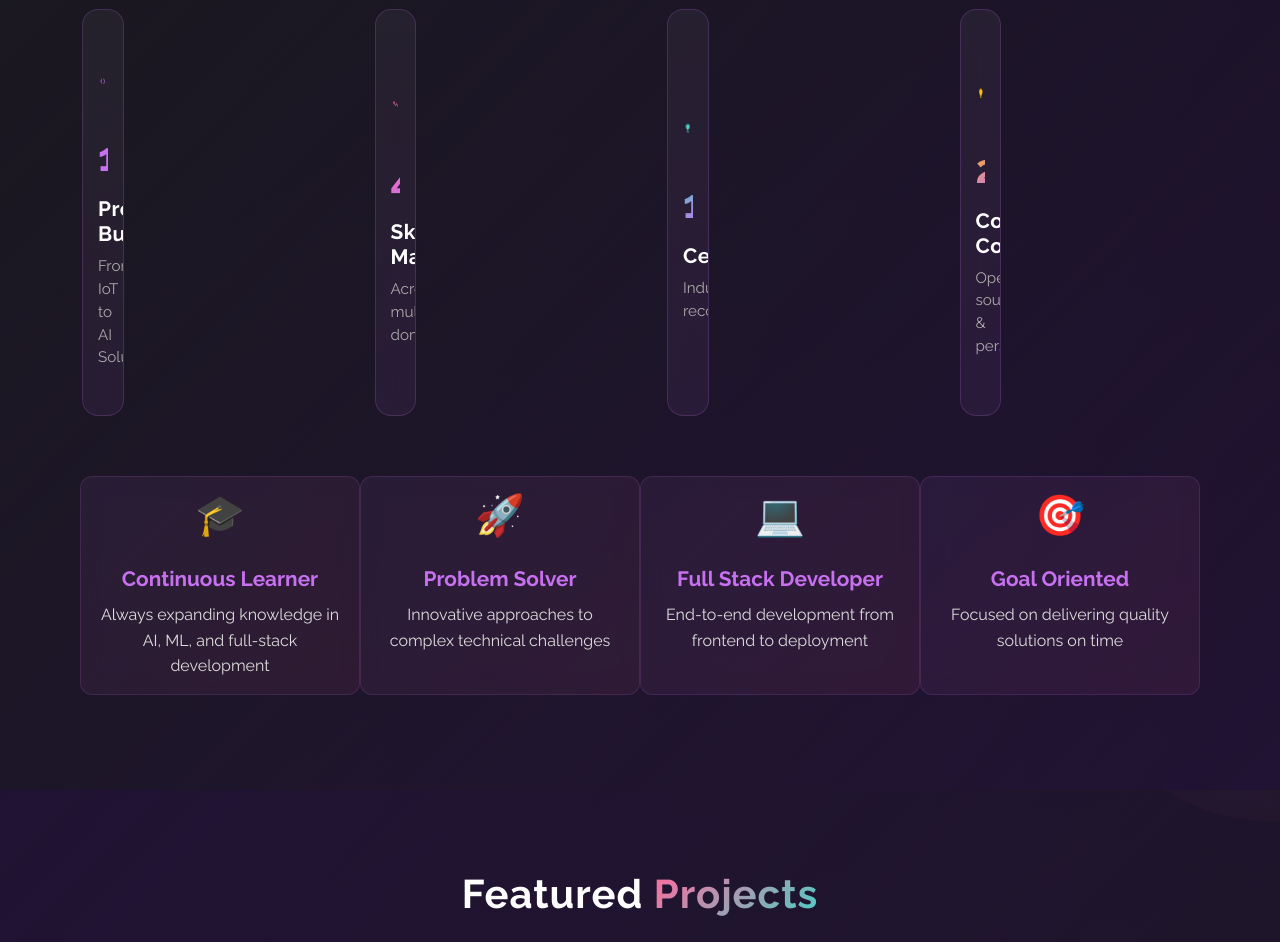
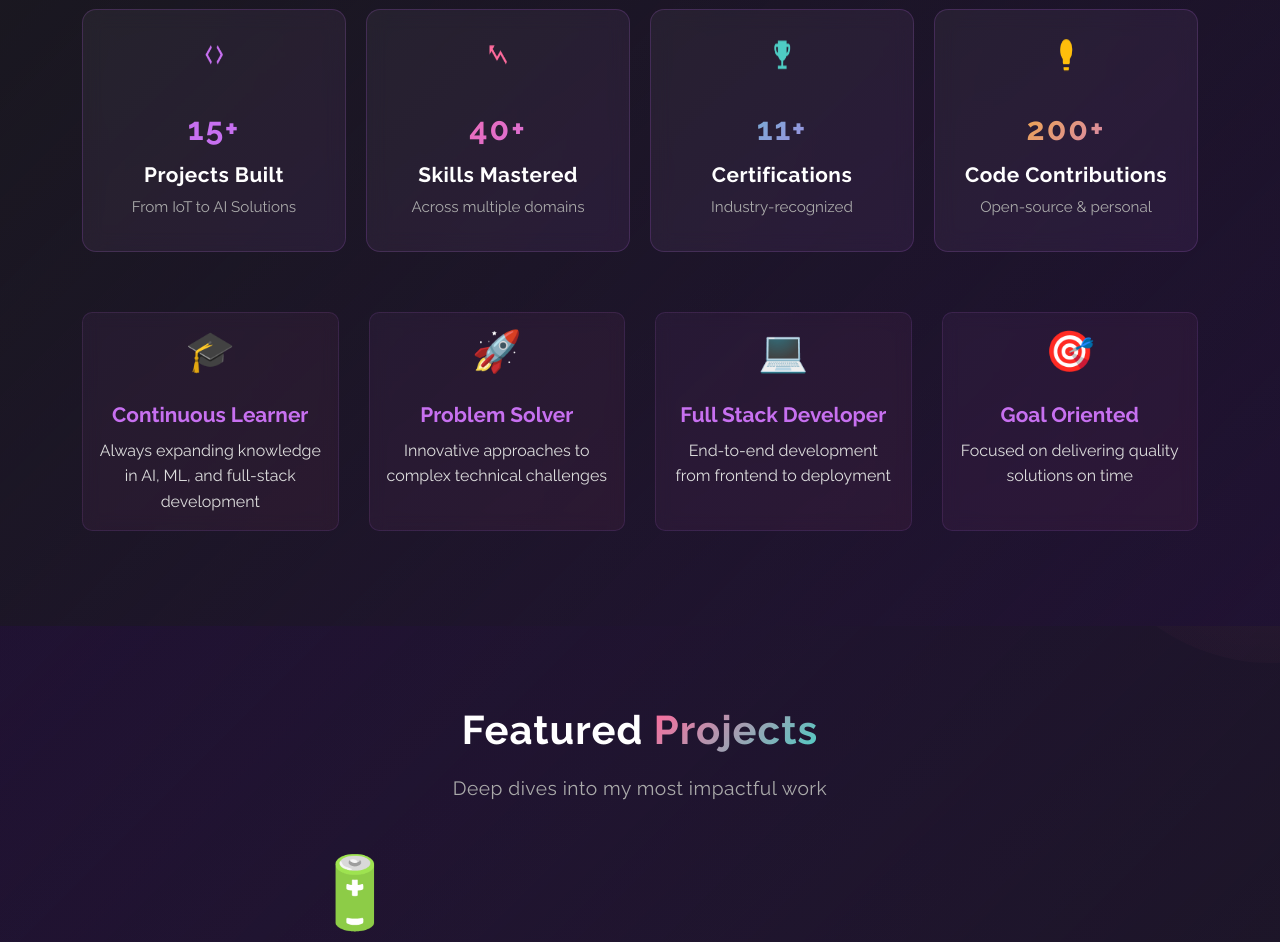
Before and after one commit to Developer-Yogeshwaran/Portfolio, a React (Create React App) app: page / in a window 1280 px wide. Shown: the part 2340-3282 px from the top of the page. Built offline with nearby package versions, Linux system fonts and the light colour scheme.

Commit message:
Portfolio update

```diff
--- a/src/components/Achievements/Achievements.css
+++ b/src/components/Achievements/Achievements.css
@@ -15,20 +15,29 @@
   line-height: 1.3;
   word-break: normal;
   overflow-wrap: break-word;
+  text-align: center;
+}
+
+.achievement-card {
+  display: flex;
+  align-items: flex-start;
+  width: 100%;
+  max-width: 620px;
+  margin: 0 auto;
 }
 
 .certification-item {
   background: linear-gradient(
     135deg,
-    rgba(155, 89, 182, 0.15),
-    rgba(155, 89, 182, 0.05)
+    rgba(155, 89, 182, 0.12),
+    rgba(155, 89, 182, 0.04)
   );
-  padding: 25px;
+  padding: 18px;
   border-radius: 10px;
-  border: 1px solid rgba(155, 89, 182, 0.3);
-  transition: all 0.3s ease-in-out;
+  border: 1px solid rgba(155, 89, 182, 0.22);
+  transition: all 0.2s ease-in-out;
   height: 100%;
-  box-shadow: 0 5px 15px rgba(0, 0, 0, 0.2);
+  box-shadow: 0 4px 10px rgba(0, 0, 0, 0.18);
   position: relative;
   overflow: hidden;
 }
@@ -40,17 +49,26 @@
   background: linear-gradient(135deg, rgba(199, 112, 240, 0.25), rgba(199, 112, 240, 0.1));
 }
 
+/* Normalize icon sizes (override inline styles) */
+.certification-item svg,
+.achievement-card svg,
+.cert-icon {
+  font-size: 1.6rem !important;
+  color: #c770f0 !important;
+  margin-bottom: 10px !important;
+}
+
 .achievement-card {
   background: linear-gradient(
     135deg,
-    rgba(155, 89, 182, 0.1),
-    rgba(155, 89, 182, 0.05)
+    rgba(155, 89, 182, 0.08),
+    rgba(155, 89, 182, 0.03)
   );
-  padding: 30px;
+  padding: 20px;
   border-radius: 10px;
   border-left: 4px solid #c770f0;
-  transition: all 0.3s ease-in-out;
-  box-shadow: 0 5px 15px rgba(0, 0, 0, 0.2);
+  transition: all 0.2s ease-in-out;
+  box-shadow: 0 6px 18px rgba(0, 0, 0, 0.15);
   position: relative;
   overflow: hidden;
 }
@@ -63,21 +81,21 @@
 
 .skills-grid {
   display: grid;
-  grid-template-columns: repeat(auto-fit, minmax(250px, 1fr));
-  gap: 25px;
-  margin-top: 20px;
+  grid-template-columns: repeat(auto-fit, minmax(220px, 1fr));
+  gap: 18px;
+  margin-top: 16px;
 }
 
 .skill-category {
   background: linear-gradient(
     135deg,
-    rgba(155, 89, 182, 0.12),
-    rgba(155, 89, 182, 0.05)
+    rgba(155, 89, 182, 0.1),
+    rgba(155, 89, 182, 0.03)
   );
-  padding: 20px;
+  padding: 16px;
   border-radius: 8px;
-  border: 1px solid rgba(155, 89, 182, 0.25);
-  transition: all 0.3s ease-in-out;
+  border: 1px solid rgba(155, 89, 182, 0.2);
+  transition: all 0.2s ease-in-out;
   position: relative;
   overflow: hidden;
 }
--- a/src/components/FeaturedWork/FeaturedWork.css
+++ b/src/components/FeaturedWork/FeaturedWork.css
@@ -88,6 +88,12 @@
   display: inline-block;
   margin-bottom: 20px;
   animation: iconBounceAlt 2s ease-in-out infinite;
+}
+
+/* Responsive icon sizing (was inline in JSX) */
+.project-icon {
+  font-size: 4rem;
+  line-height: 1;
 }
 
 @keyframes iconBounceAlt {
@@ -234,8 +240,8 @@
 }
 
 .project-links a {
-  flex: 1 1 220px;
-  min-width: 180px;
+  flex: 0 0 auto;
+  min-width: 0;
   text-align: center;
 }
 
@@ -252,6 +258,12 @@
   align-items: center;
   justify-content: center;
   gap: 8px;
+}
+
+/* Prevent single buttons from stretching too wide on large screens */
+.link-btn {
+  max-width: 320px;
+  white-space: nowrap;
 }
 
 .github-btn {
@@ -468,6 +480,11 @@
 
   .project-links {
     flex-direction: column;
+    align-items: stretch;
+  }
+
+  .link-btn {
+    max-width: 100%;
   }
 }
 
@@ -529,6 +546,21 @@
     font-size: 0.9em;
   }
 
+  .project-icon {
+    font-size: 2.5rem;
+  }
+
+
+@media (min-width: 992px) {
+  /* slightly reduce icon and button on wide desktops for balanced layout */
+  .project-icon {
+    font-size: 3.5rem;
+  }
+  .link-btn {
+    font-size: 0.95em;
+    padding: 10px 16px;
+  }
+}
   .technologies h4,
   .highlights h4 {
     font-size: 1.1em;
--- a/src/components/FeaturedWork/FeaturedWork.js
+++ b/src/components/FeaturedWork/FeaturedWork.js
@@ -103,7 +103,7 @@ function FeaturedWork() {
         <div className="featured-work-container">
           <Row className="align-items-center">
             <Col lg={6} className="featured-details">
-              <div className="project-icon" style={{ fontSize: "4em" }}>
+              <div className="project-icon">
                 {project.icon}
               </div>
 
--- a/src/components/Statistics/Statistics.css
+++ b/src/components/Statistics/Statistics.css
@@ -65,12 +65,14 @@
 /* ===== STATISTICS CARDS ===== */
 .statistics-grid {
   display: grid;
-  grid-template-columns: repeat(auto-fit, minmax(260px, 1fr));
-  gap: 30px;
+  grid-template-columns: repeat(auto-fit, minmax(220px, 1fr));
+  grid-auto-rows: 1fr;
+  gap: 20px;
   margin-bottom: 60px;
   position: relative;
   z-index: 1;
   align-items: stretch;
+  justify-items: center;
 }
 
 .stat-card-wrapper {
@@ -78,6 +80,8 @@
   display: flex;
   justify-content: center;
   align-items: stretch;
+  width: 100%;
+  min-width: 200px;
 }
 
 .stat-card {
@@ -86,10 +90,14 @@
     rgba(255, 255, 255, 0.05),
     rgba(199, 112, 240, 0.08)
   );
+  min-height: 240px;
+  width: 100%;
+  max-width: 300px;
+
   backdrop-filter: blur(10px);
-  border: 1px solid rgba(199, 112, 240, 0.2);
-  border-radius: 16px;
-  padding: 40px 30px;
+  border: 1px solid rgba(199, 112, 240, 0.18);
+  border-radius: 14px;
+  padding: 24px 20px;
   text-align: center;
   transition: all 0.3s cubic-bezier(0.34, 1.56, 0.64, 1);
   position: relative;
@@ -98,10 +106,8 @@
   opacity: 0;
   display: flex;
   flex-direction: column;
-  justify-content: center;
-  width: 100%;
+  justify-content: space-between;
   height: 100%;
-  max-width: 320px;
 }
 
 .stat-card:nth-child(1) {
@@ -164,9 +170,9 @@
 }
 
 .stat-icon {
-  font-size: 3em;
+  font-size: 2.2em;
   color: var(--stat-color);
-  margin-bottom: 15px;
+  margin-bottom: 10px;
   animation: iconSpin 3s ease-in-out infinite;
 }
 
@@ -193,8 +199,8 @@
 }
 
 .stat-value {
-  font-size: 2.5em;
-  font-weight: 900;
+  font-size: 2em;
+  font-weight: 800;
   background: linear-gradient(135deg, var(--stat-color), #c770f0);
   -webkit-background-clip: text;
   -webkit-text-fill-color: transparent;
@@ -215,6 +221,7 @@
   color: #aaa;
   font-size: 0.95em;
   line-height: 1.5;
+  word-break: break-word;
 }
 
 /* ===== FEATURES SECTION ===== */
@@ -230,18 +237,18 @@
 
 .feature-item {
   text-align: center;
-  padding: 30px;
+  padding: 20px;
   background: linear-gradient(
     135deg,
-    rgba(199, 112, 240, 0.08),
-    rgba(255, 107, 157, 0.08)
+    rgba(199, 112, 240, 0.06),
+    rgba(255, 107, 157, 0.06)
   );
-  border-radius: 12px;
-  border: 1px solid rgba(199, 112, 240, 0.15);
+  border-radius: 10px;
+  border: 1px solid rgba(199, 112, 240, 0.12);
   transition: all 0.3s ease;
-  backdrop-filter: blur(10px);
+  backdrop-filter: blur(8px);
   width: 100%;
-  max-width: 320px;
+  max-width: 280px;
 }
 
 .feature-item:hover {
@@ -309,19 +316,19 @@
   }
 
   .stat-card {
-    padding: 30px 20px;
+    padding: 22px 16px;
   }
 
   .stat-value {
-    font-size: 2em;
+    font-size: 1.6em;
   }
 
   .stat-title {
-    font-size: 1.1em;
+    font-size: 1.05em;
   }
 
   .stat-icon {
-    font-size: 2.5em;
+    font-size: 2em;
   }
 
   .feature-item {
@@ -356,20 +363,21 @@
   }
 
   .stat-card {
-    padding: 20px 15px;
-    margin-bottom: 20px;
+    padding: 16px 12px;
+    margin-bottom: 16px;
+    min-height: 180px;
   }
 
   .stat-value {
-    font-size: 1.8em;
+    font-size: 1.4em;
   }
 
   .stat-title {
-    font-size: 1em;
+    font-size: 0.98em;
   }
 
   .stat-icon {
-    font-size: 2em;
+    font-size: 1.6em;
   }
 
   .stat-card:hover {
--- a/src/components/Statistics/Statistics.js
+++ b/src/components/Statistics/Statistics.js
@@ -1,5 +1,5 @@
 import React, { useState, useEffect } from "react";
-import { Container, Row, Col } from "react-bootstrap";
+import { Container } from "react-bootstrap";
 import {
   MdCode,
   MdEmojiEvents,
@@ -72,15 +72,13 @@ function Statistics() {
           </p>
         </div>
 
-        <Row className="statistics-grid" style={{ justifyContent: "center" }}>
+        <div className="statistics-grid">
           {stats.map((stat, index) => (
-            <Col md={6} lg={3} key={index} className="stat-card-wrapper" style={{ display: "flex", justifyContent: "center" }}>
+            <div key={index} className="stat-card-wrapper">
               <div
                 className="stat-card"
                 style={{
                   "--stat-color": stat.color,
-                  width: "100%",
-                  maxWidth: "280px",
                 }}
               >
                 <div className="stat-icon">{stat.icon}</div>
@@ -90,33 +88,31 @@ function Statistics() {
                   <p className="stat-description">{stat.description}</p>
                 </div>
               </div>
-            </Col>
+            </div>
           ))}
-        </Row>
+        </div>
 
         <div className="stats-features">
-          <Row style={{ justifyContent: "center" }}>
-            <Col md={6} lg={3} className="feature-item" style={{ maxWidth: "280px" }}>
+          <div className="feature-item">
             <div className="feature-icon">🎓</div>
             <h4>Continuous Learner</h4>
             <p>Always expanding knowledge in AI, ML, and full-stack development</p>
-            </Col>
-            <Col md={6} lg={3} className="feature-item" style={{ maxWidth: "280px" }}>
+          </div>
+          <div className="feature-item">
             <div className="feature-icon">🚀</div>
             <h4>Problem Solver</h4>
             <p>Innovative approaches to complex technical challenges</p>
-            </Col>
-            <Col md={6} lg={3} className="feature-item" style={{ maxWidth: "280px" }}>
+          </div>
+          <div className="feature-item">
             <div className="feature-icon">💻</div>
             <h4>Full Stack Developer</h4>
             <p>End-to-end development from frontend to deployment</p>
-            </Col>
-            <Col md={6} lg={3} className="feature-item" style={{ maxWidth: "280px" }}>
+          </div>
+          <div className="feature-item">
             <div className="feature-icon">🎯</div>
             <h4>Goal Oriented</h4>
             <p>Focused on delivering quality solutions on time</p>
-            </Col>
-          </Row>
+          </div>
         </div>
       </Container>
     </section>
--- a/src/components/Testimonials/Testimonials.css
+++ b/src/components/Testimonials/Testimonials.css
@@ -169,6 +169,12 @@
   margin-bottom: 20px;
   position: relative;
   z-index: 2;
+  flex-wrap: wrap;
+}
+
+.testimonial-info {
+  flex: 1;
+  min-width: 0;
 }
 
 .testimonial-avatar {
@@ -407,10 +413,28 @@
     padding: 25px 20px;
   }
 
+  .testimonial-header {
+    flex-direction: column;
+    align-items: flex-start;
+    gap: 10px;
+  }
+
+  .testimonial-info {
+    width: 100%;
+  }
+
   .testimonial-avatar {
     width: 50px;
     height: 50px;
     font-size: 2.5em;
+  }
+
+  .testimonial-name,
+  .testimonial-role,
+  .testimonial-institution {
+    width: 100%;
+    white-space: normal;
+    word-break: break-word;
   }
 
   .testimonial-name {
```
Lines whose indentation alone changed are shown as unchanged.
